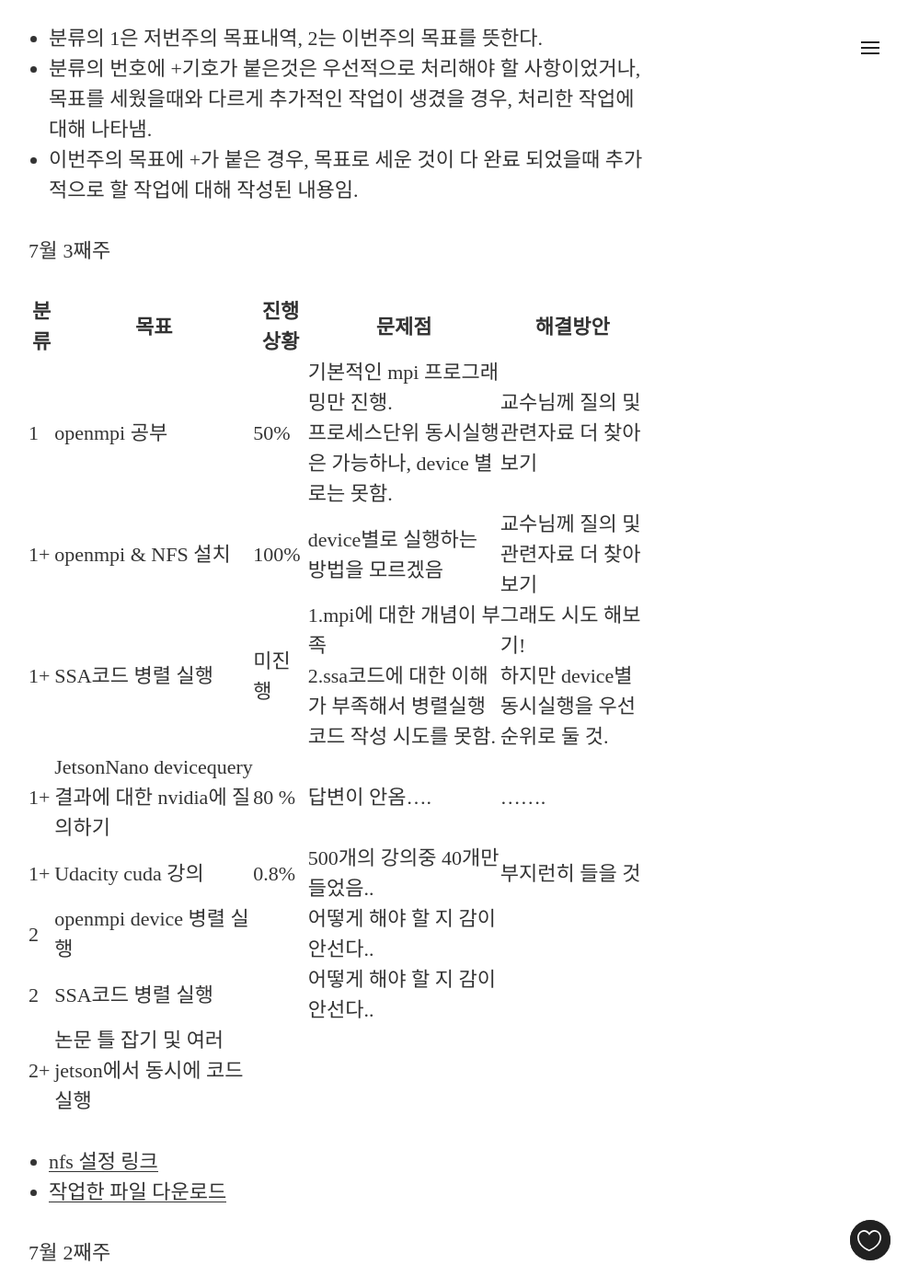
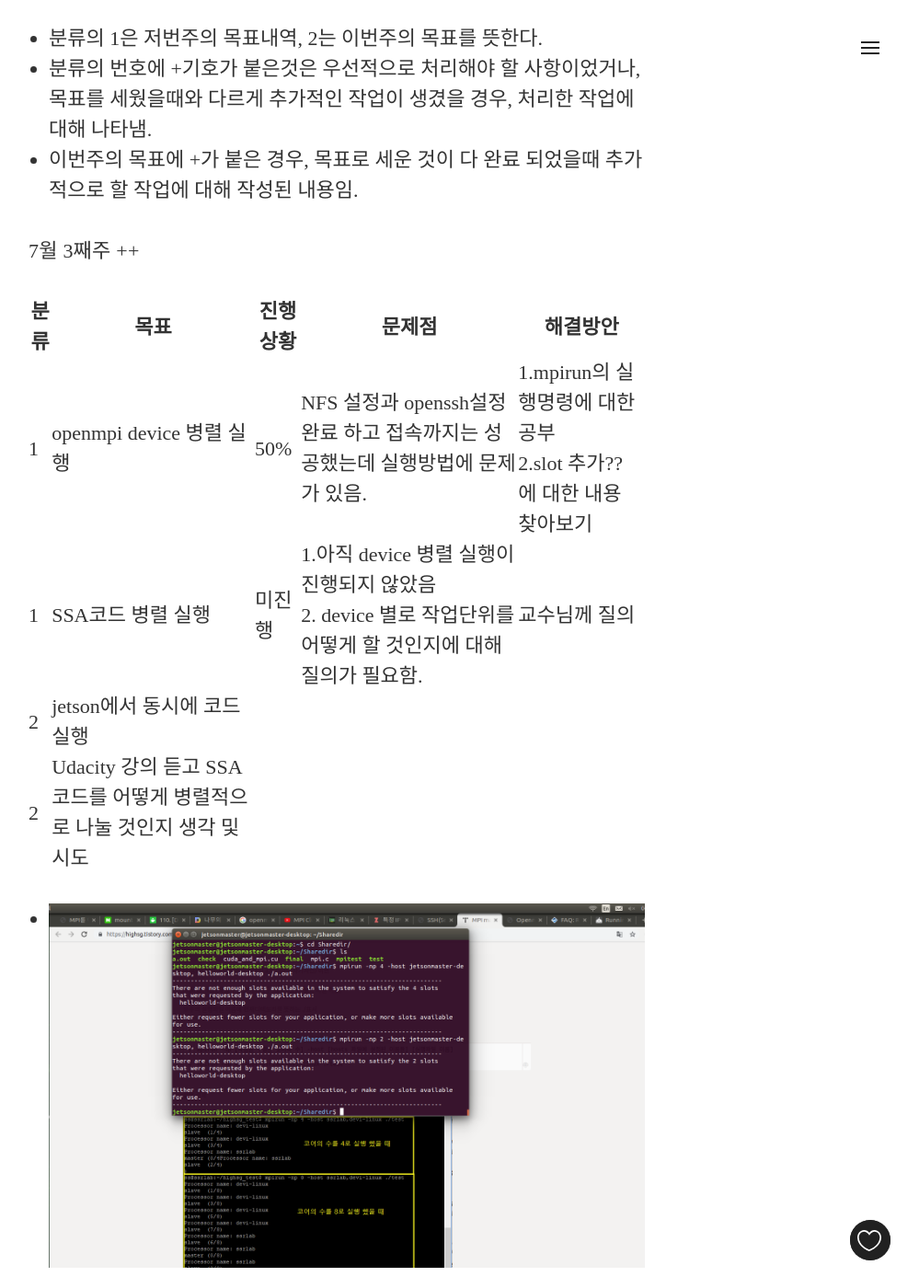
Before and after one commit to vincentchan/mickey, a Jekyll site: the page built from _posts/2019-06-24-week-operation-list.markdown, in a window 1280 px wide and 1400 px high, scrolled down 965 px. Shown: the whole window at 92% size, without its empty margins (274-1273 px from the left). Built offline with Jekyll 4.4.1, drawn with Linux system fonts in a browser that asks for light colours; nearby versions of some CDN libraries; some web fonts are replaced; comment, search, counter and statistics services are not loaded.

Commit message:
190729 week operation list 02

```diff
--- a/_posts/2019-06-24-week-operation-list.markdown
+++ b/_posts/2019-06-24-week-operation-list.markdown
@@ -23,6 +23,17 @@ syntaxHighlighter: no
 - 분류의 1은 저번주의 목표내역, 2는 이번주의 목표를 뜻한다.
 - 분류의 번호에 +기호가 붙은것은 우선적으로 처리해야 할 사항이었거나, 목표를 세웠을때와 다르게 추가적인 작업이 생겼을 경우, 처리한 작업에 대해 나타냄.
 - 이번주의 목표에 +가 붙은 경우, 목표로 세운 것이 다 완료 되었을때 추가적으로 할 작업에 대해 작성된 내용임.
+
+7월 3째주 ++
+
+분류 |목표     | 진행상황     | 문제점    |    해결방안
+----- | -------------- | -------------- | -------------------- | ------------
+1 | openmpi device 병렬 실행 | 50% | NFS 설정과 openssh설정 완료 하고 접속까지는 성공했는데 실행방법에 문제가 있음. | 1.mpirun의 실행명령에 대한 공부<br> 2.slot 추가?? 에 대한 내용 찾아보기
+1 | SSA코드 병렬 실행 | 미진행 | 1.아직 device 병렬 실행이 진행되지 않았음<br>2. device 별로 작업단위를 어떻게 할 것인지에 대해 질의가 필요함. | 교수님께 질의
+2|jetson에서 동시에 코드 실행| | |
+2|Udacity 강의 듣고 SSA코드를 어떻게 병렬적으로 나눌 것인지 생각 및 시도| | |
+
+- <div class="img img--fullContainer img--12xLeading" style="background-image: url({{ site.baseurl_posts_img }}not_enough_slots.png);"></div>
 
 7월 3째주
 
```
